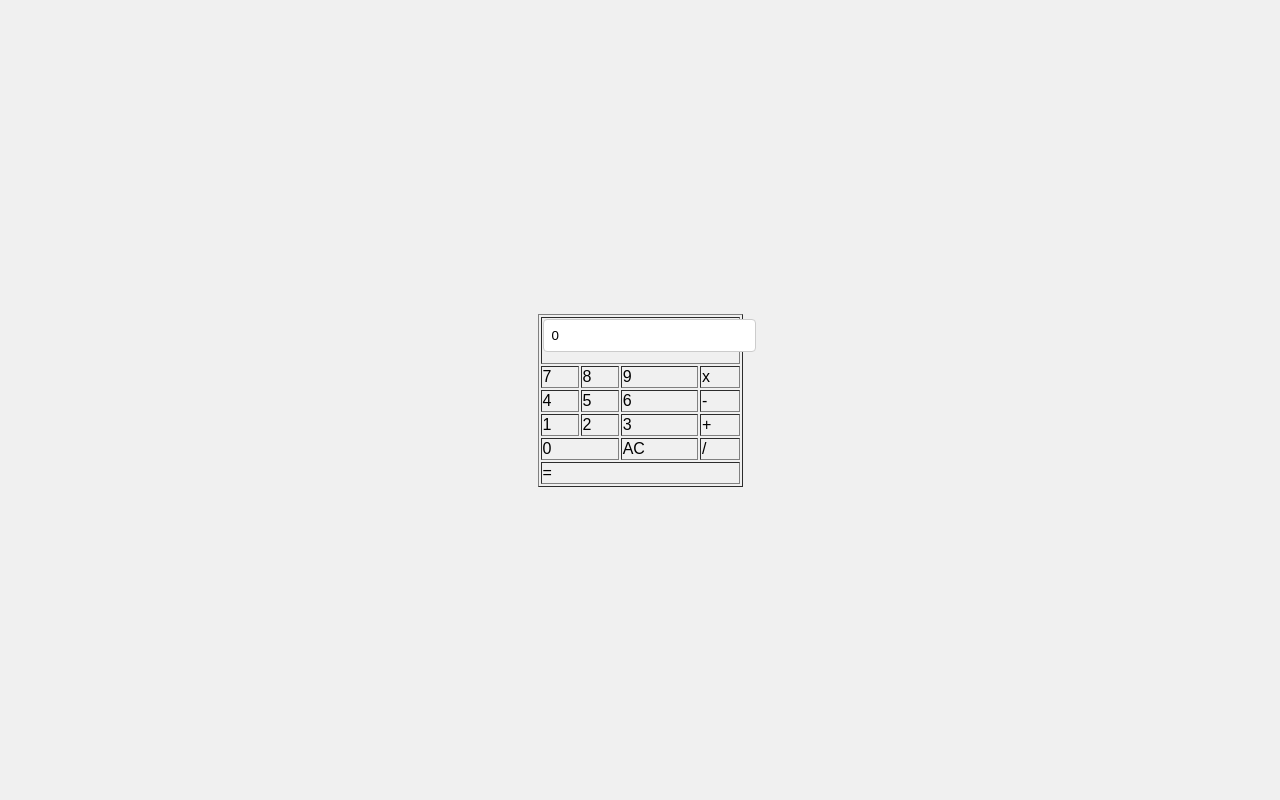
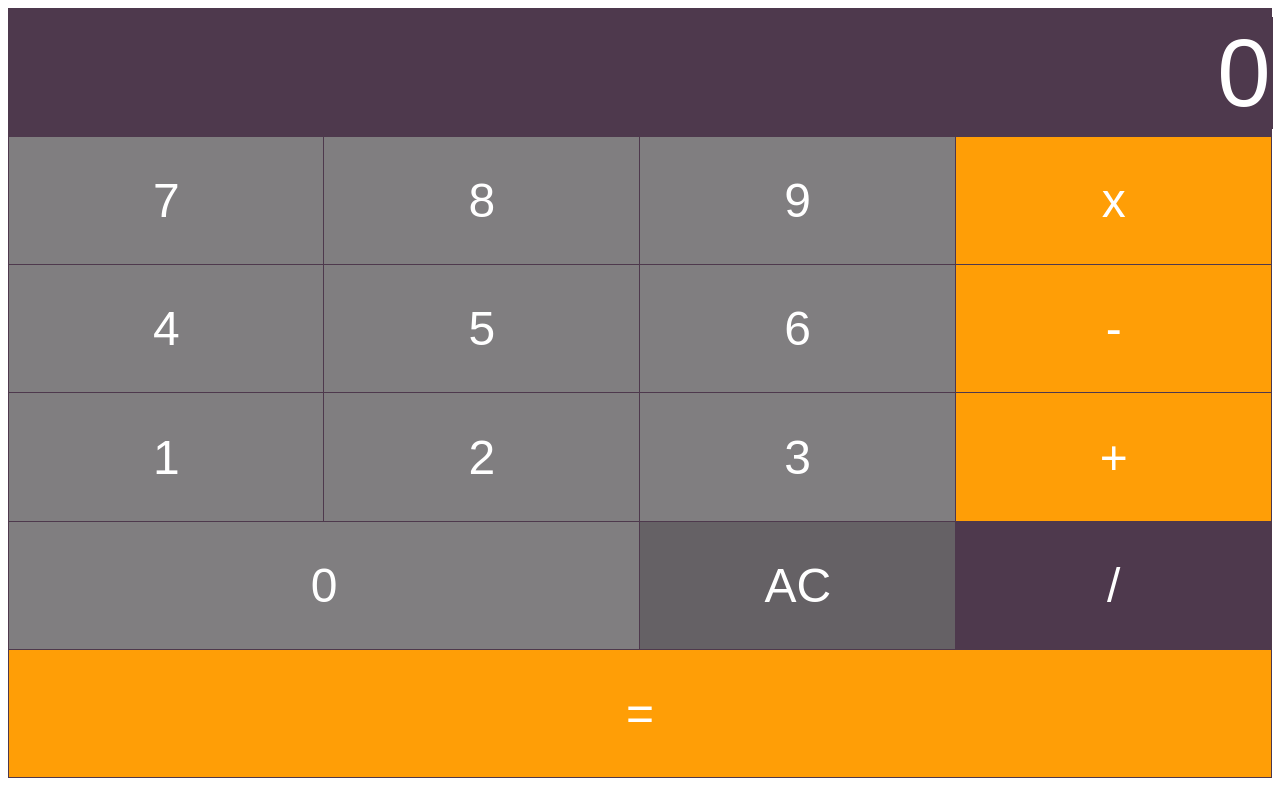
Before and after one commit to huzaifahmia-ITVarsity/Module-8-Assessment-2, a plain HTML site: page index.html in a window 1280 px wide. Drawn offline with Linux system fonts and the light colour scheme.

Commit message:
Update style.css

```diff
--- a/style.css
+++ b/style.css
@@ -1,52 +1,37 @@
-body {
-    font-family: Arial, sans-serif;
-    background-color: #f0f0f0;
-    margin: 0;
-    padding: 0;
-    display: flex;
-    justify-content: center;
-    align-items: center;
-    height: 100vh;
+table{
+    color: #fff;
+    text-align: center;
+    border-collapse: collapse;
+    font: normal 3em Arial, Helvetica, sans-serif;
 }
 
-form {
-    background-color: #ffffff;
-    padding: 20px;
-    border: 1px solid #dddddd;
-    box-shadow: 0px 2px 10px rgba(0, 0, 0, 0.1);
-    border-radius: 8px;
+tr{
+    height: 16.02vh;
+    background-color: #4e394d;
 }
 
-label {
-    font-weight: bold;
+td{
+    width: 25vw;
+    border: 1px solid #4e394d;
 }
 
-input {
-    padding: 8px;
-    margin-bottom: 10px;
-    border: 1px solid #cccccc;
-    border-radius: 4px;
-    width: 100%;
+#inputBox{
+    background-color: #4e394d;
+    text-align: right;
+    width: 99.9%;
+    font-size: 2em;
+    color: #fff;
+    border:0px;
 }
 
-button {
-    padding: 10px 20px;
-    background-color: #4CAF50;
-    color: white;
-    border: none;
-    border-radius: 4px;
-    cursor: pointer;
+.digitBtn{
+    background-color: #807e80;
 }
 
-button:hover {
-    background-color: #45a049;
+.operatorBtn{
+    background-color: #ff9e06;
 }
 
-p {
-    margin: 0;
-    color: #333333;
+.ACBtn{
+    background-color: #656165;
 }
-
-#message {
-    color: #ff0000;
-}
```
